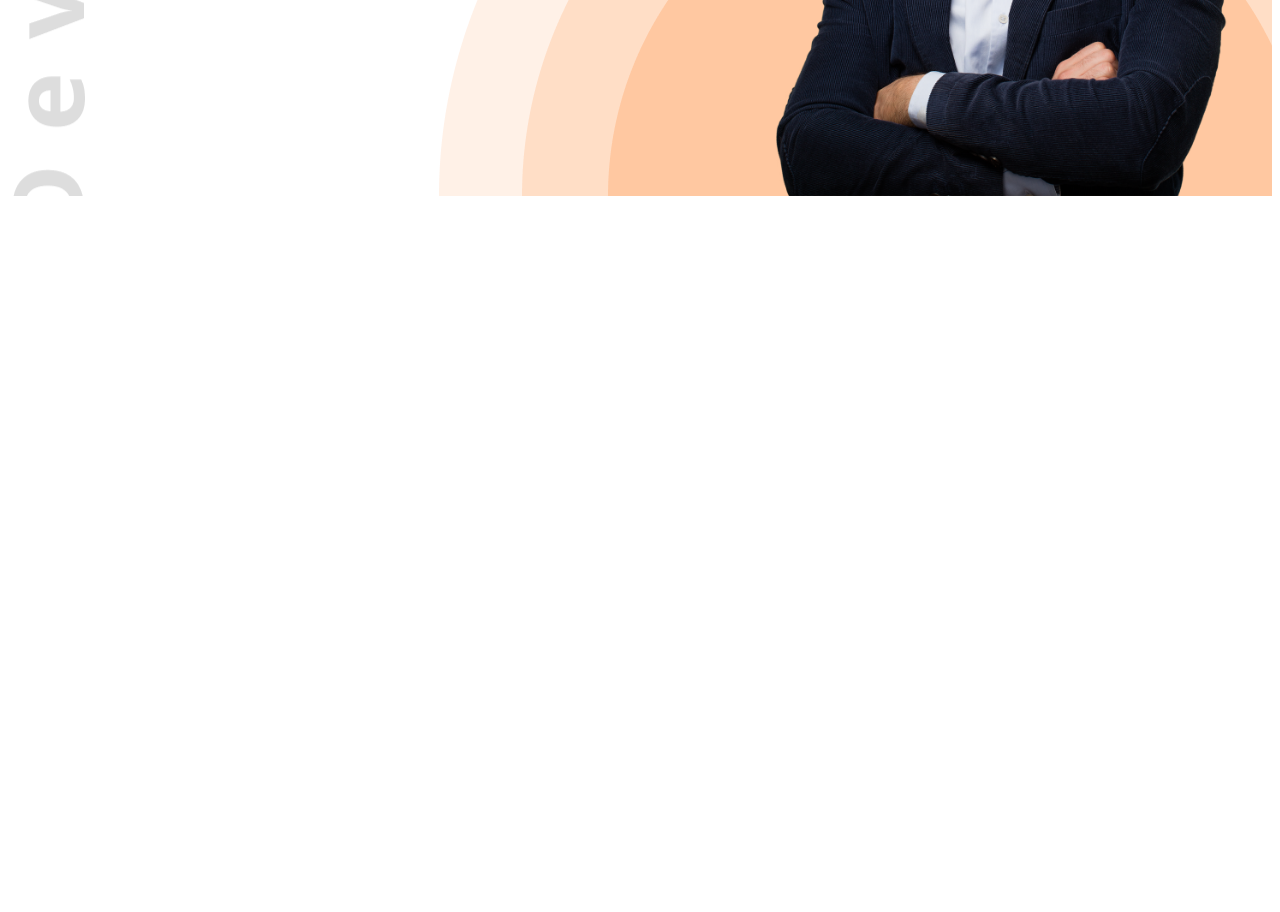
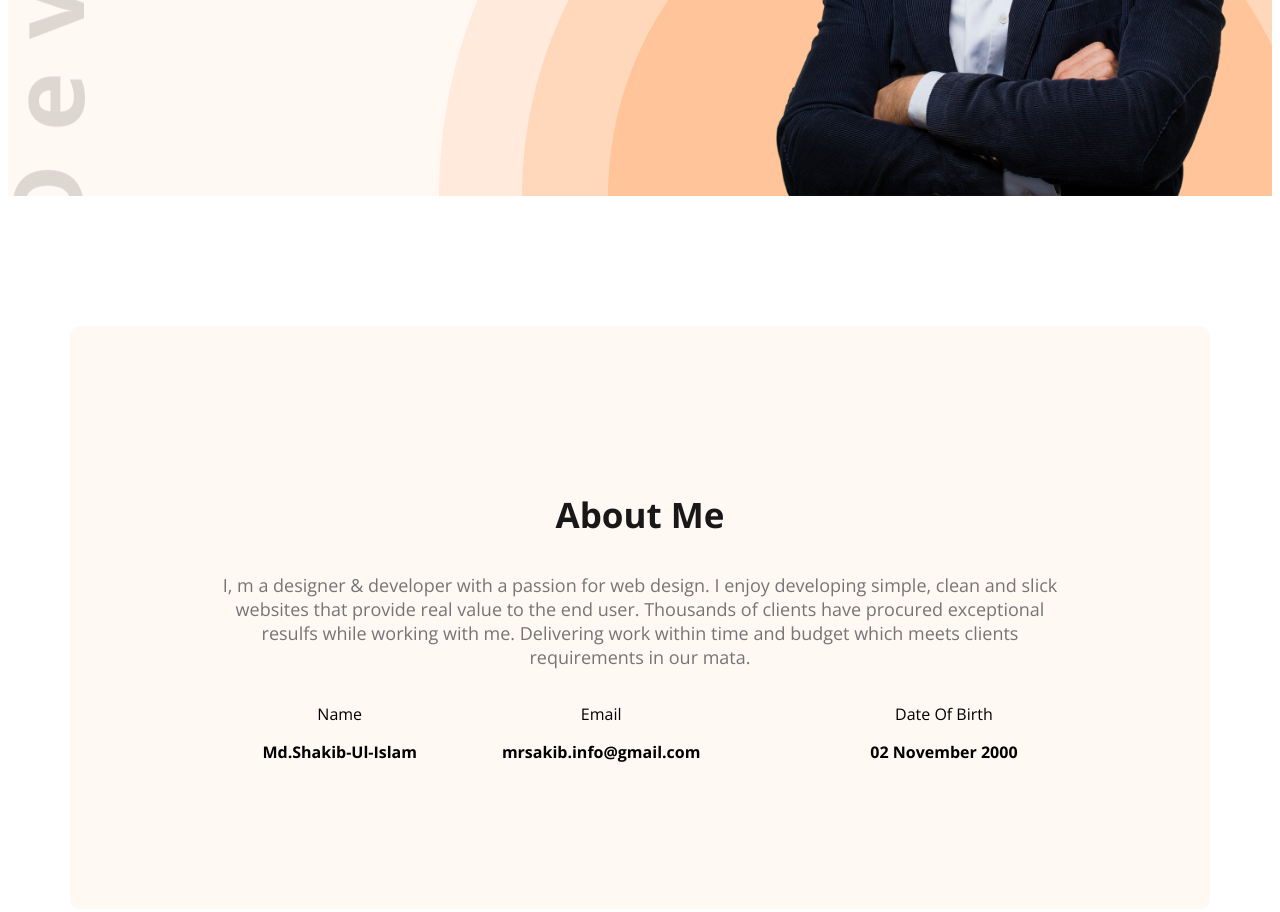
Before and after one commit to mrshakibbd/web-developer-portfolio, a plain HTML site: page index.html in a window 1280 px wide. Shown: the part 542-1454 px from the top of the page. Before the commit the page ends 800 px from the top, so only its background shows below. Drawn offline with nearby package versions, Linux system fonts and the light colour scheme.

Commit message:
added all"

```diff
--- a/index.html
+++ b/index.html
@@ -10,7 +10,7 @@
     <link rel="stylesheet" href="styles/style.css">
 </head>
 <body class="open-sans-normal">
-    <header class="header">
+    <header class="header secondary-bg">
         <nav>
             <h3 class="nav-title">Sh<span class="text-primary">a</span>kib</h3>
             <ul>
@@ -25,7 +25,7 @@
         <div class="banner">
             <div class="banner-content">
             <h4 class="banner-greetings dark-2">Hi I am </h4>
-            <h1 class="banner-title">Md.Shakib-Ul-Islam</h1>
+            <h1 class="banner-title">M</h1>
             <p class="banner-description">Shot what able cold new see hold.Friendly as an betrayed formerly he. Morning because as to society behaved moments.</p>
 
             <button class="btn-primary">Download CV</button>
@@ -37,7 +37,34 @@
     </header>
 
     <main>
+        <section class="about secondary-bg">
+            <h3 class="section-title">About Me</h3>
+            <p class="section-description">I, m a designer & developer with a passion for web design. I enjoy developing simple, clean and slick websites that provide real value to the end user. Thousands of clients have procured exceptional resulfs while working with me. Delivering work within time and budget which meets clients requirements in our mata.</p>
 
+            <div class="about-items">
+                <!-- .about-item*4>p.item-title+p.item-description -->
+
+                <div class="about-item">
+                    <p class="item-title">Name</p>
+                    <p class="item-description">Md.Shakib-Ul-Islam</p>
+                </div>
+                <div class="about-item">
+                    <p class="item-title">Email</p>
+                    <p class="item-description">mrsakib.info@gmail.com</p>
+                </div>
+                <div class="about-item">
+                    <p class="item-title"></p>
+                    <p class="item-description"></p>
+                </div>
+                <div class="about-item">
+                    <p class="item-title">Date Of Birth</p>
+                    <p class="item-description">02 November 2000</p>
+                </div>
+
+
+            </div>
+
+        </section>
 
     </main>
 
--- a/styles/style.css
+++ b/styles/style.css
@@ -7,6 +7,11 @@
     "wdth" 100;
 }
 /* shared style */
+
+.secondary-bg{
+
+    background-color:#FFF8F3 ;
+}
 
 .text-primary{
 
@@ -27,6 +32,23 @@
         padding: 18px 35px;
         border-radius: 5px;
         border: none;
+
+}
+
+.section-title{
+
+    font-size: 35px;
+    font-weight: bold;
+    color: #181818;
+
+
+}
+
+.section-description{
+
+    font-size: 18px;
+    color: #757575;
+
 
 }
 
@@ -103,6 +125,16 @@ nav ul li a{
     padding-right: 38px;
 }
 
+
+/* Main Styles */
+
+main{
+
+    max-width: 1140px;
+    margin: 0 auto;
+
+}
+
 .banner-content{
 
     width: 700px;
@@ -115,3 +147,26 @@ nav ul li a{
     background-position: top left , bottom right;
 
 }
+
+/* About Style */
+
+.about{
+
+    border-radius: 10px;
+    padding: 130px 150px;
+    text-align: center;
+    margin-top: 130px;
+}
+
+
+
+.about-items{
+
+    display: flex;
+    justify-content: space-around;
+}
+
+.item-description{
+
+    font-weight: bold;
+}
```
